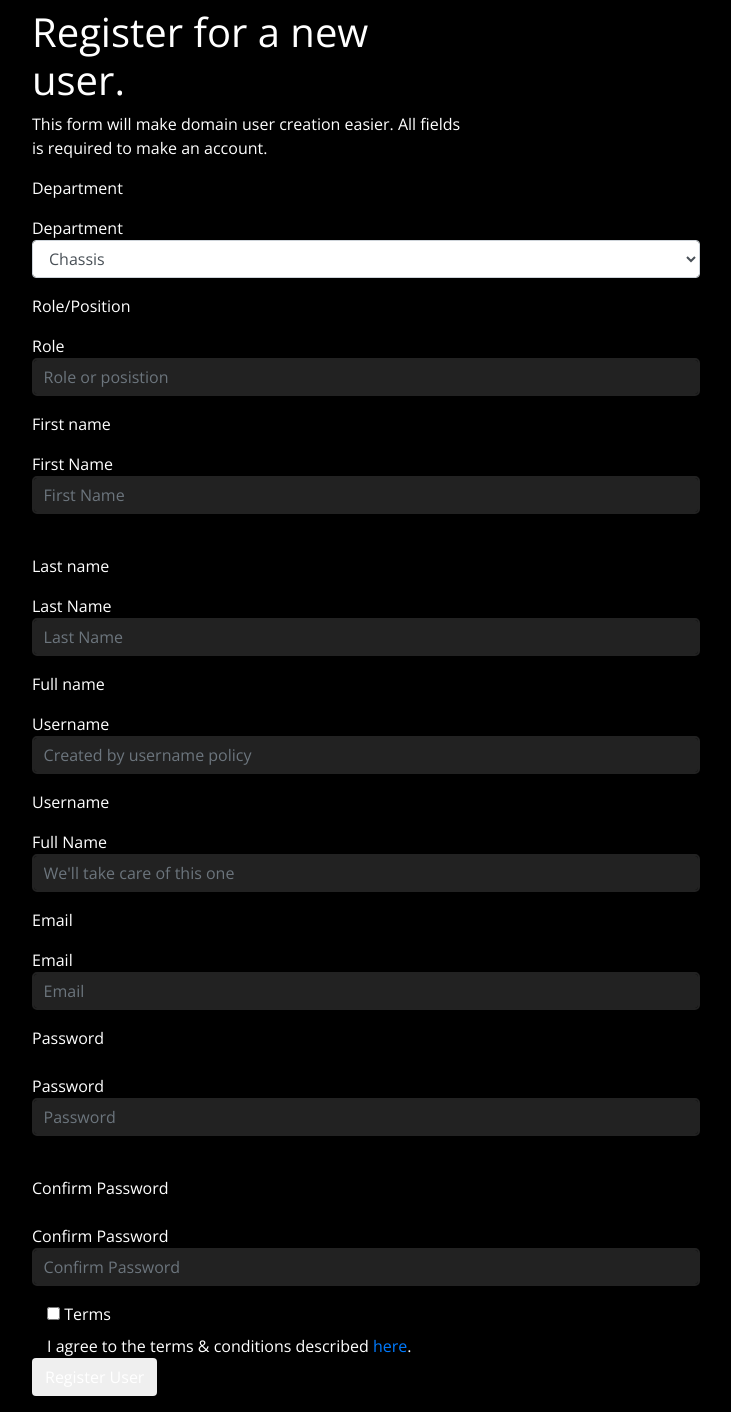
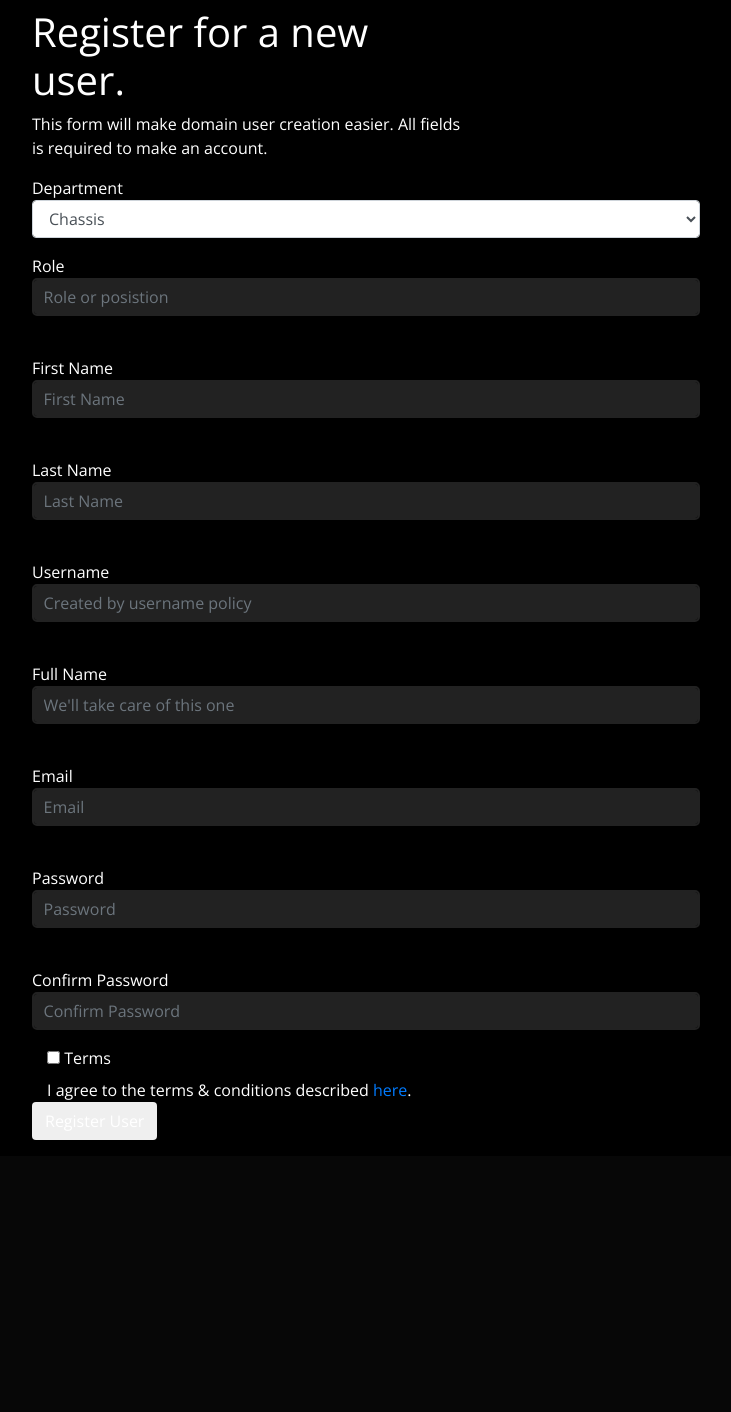
Before and after one commit to ION-Racing-UiS/WinAD-Interface, a Flask app: template app/templates/user_reg.html in a window 1280 px wide. Shown: the part 518-1930 px from the top of the page, without its empty margins (53-784 px from the left). After the commit the page ends 1674 px from the top, so only its background shows below. Run offline with Flask 2, Linux system fonts and the light colour scheme; the template is opened without the code that fills it: values named after a table or form of the project are taken from there, others are empty; some libraries are stand-ins or nearby versions.

Commit message:
Form and OU tweaks
Added regex for role and names. Now uses cn(commonName) to get OU from AD.

```diff
--- a/app/forms.py
+++ b/app/forms.py
@@ -1,6 +1,8 @@
 from flask_wtf import FlaskForm
 from wtforms import StringField, PasswordField, BooleanField, SubmitField, FormField, TextAreaField, FileField, SelectField, validators
 from wtforms.fields.html5 import DateField
+
+reg_ex = "/^((?!chassis)(?!electronics)(?!it)(?!management)(?!marketing)(?!powertrain)(?!suspension)).*$/igm"
 
 class RegisterForm(FlaskForm):
     department = SelectField(
@@ -11,18 +13,18 @@ class RegisterForm(FlaskForm):
         )
     role = StringField(
         'Role',
-        validators=[validators.DataRequired(message='Please input your role.'), validators.Length(min=2)],
+        validators=[validators.DataRequired(message='Please input your role.'), validators.Length(min=2), validators.Regexp(regex=reg_ex, message="Role cannot be equal to a department name.")],
         render_kw={'placeholder': 'Role or posistion'}
     )
     first_name = StringField(
         'First Name',
-        validators=[validators.Length(min=2, max=32)],
+        validators=[validators.Length(min=2, max=32), validators.Regexp(regex=reg_ex, message="First name cannot be equal to a department name.")],
         render_kw={'placeholder': 'First Name', 'oninput': 'setUsername()', 'onchange': 'setUsername()'},
         id='fname'
     )
     last_name = StringField(
         'Last Name',
-        validators=[validators.Length(min=2, max=32)],
+        validators=[validators.Length(min=2, max=32), validators.Regexp(regex=reg_ex, message="Last name cannot be equal to a department name.")],
         render_kw={'placeholder': 'Last Name', 'oninput': 'setUsername()', 'onchange': 'setUsername()'},
         id='lname'
     )
--- a/app/pylib/win_user.py
+++ b/app/pylib/win_user.py
@@ -58,13 +58,13 @@ def create_user(user_settings, password, q):
     dept = user_settings["department"].upper()
     #q = adquery.ADQuery()
     q.execute_query(
-        attributes=["distinguishedName", "ou"],
+        attributes=["distinguishedName", "ou", "cn"],
         where_clause="ou = '{}'".format(dept),
         base_dn=""
         )
-    ou_arg = q.get_single_result().get("distinguishedName")
+    #ou_arg = q.get_single_result().get("distinguishedName")
     pyad.set_defaults(ldap_server=ldap_server, username=username, password=password)
-    ou = adcontainer.ADContainer.from_dn(ou_arg)
+    ou = adcontainer.ADContainer.from_dn(q.get_single_result().get("distinguishedName"))
     name = user_settings["name"]
     user = aduser.ADUser.create(
         name=name,
--- a/app/templates/user_reg.html
+++ b/app/templates/user_reg.html
@@ -15,47 +15,20 @@
                 {{ form.csrf_token }}
                 <div class="form-group">
                     <div class="col-lg-12">
-                        <label class="control-label">
-                            <p>Department</p>
-                        </label>
                         {{ wtf.form_field(form.department) }}
                     </div>
                     <div class="col-lg-12">
-                        <label class="control-label">
-                            <p>Role/Position</p>
-                        </label>
                         {{ wtf.form_field(form.role) }}
                     </div>
                 </div>
                 <div class="form-group">
-                    <div class="col-lg-12">
-                        <label class="control-label">
-                            <p>First name</p>
-                        </label><br />
+                    <div class="col-lg-12"><br />
                         {{ wtf.form_field(form.first_name) }}<br />
-                        <label class="control-label">
-                            <p>Last name</p>
-                        </label><br />
-                        {{ wtf.form_field(form.last_name) }}
-                        <label class="control-label">
-                            <p>Full name</p>
-                        </label><br />
-                        {{ wtf.form_field(form.user_name) }}
-                        <label class="control-label">
-                            <p>Username</p>
-                        </label><br />
-                        {{ wtf.form_field(form.full_name) }}
-                        <label class="control-label">
-                            <p>Email</p>
-                        </label>
-                        {{ wtf.form_field(form.email) }}
-                        <label class="form-label">
-                            <p>Password</p>
-                        </label><br />
-                        {{ wtf.form_field(form.password) }}
-                        <label class="form-label"><br />
-                            <p>Confirm Password</p>
-                        </label><br />
+                        {{ wtf.form_field(form.last_name) }}<br />
+                        {{ wtf.form_field(form.user_name) }}<br />
+                        {{ wtf.form_field(form.full_name) }}<br />
+                        {{ wtf.form_field(form.email) }}<br />
+                        {{ wtf.form_field(form.password) }}<br />
                         {{ wtf.form_field(form.confirm_password) }}
                     </div>
                 </div>
```
Also changed, not shown: app/templates/landing.html (+7 -4 lines).
